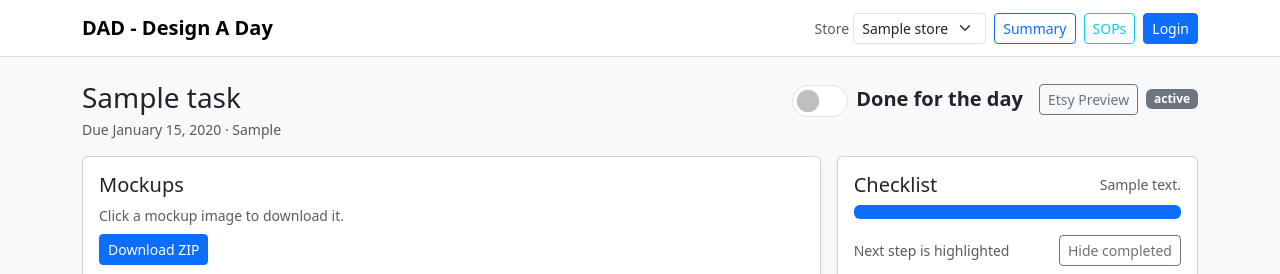
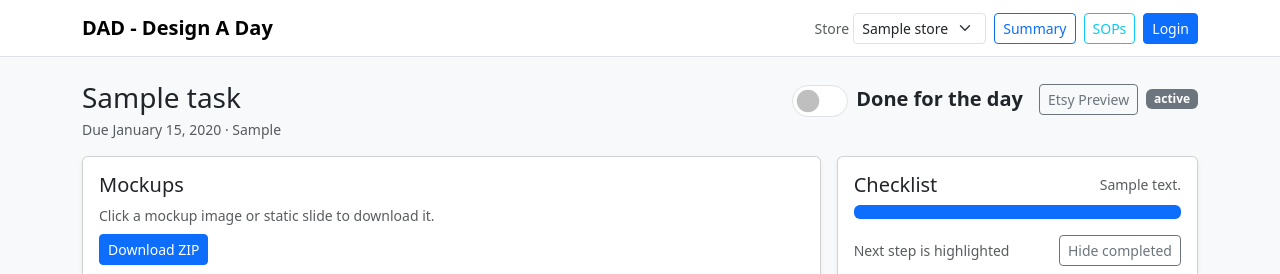
Before and after one commit to Sheepii/DAD, a Django app: template handoff/templates/handoff/task_detail.html in a window 1280 px wide. Shown: the top 274 px of the page. Run offline with Django 5.2, Linux system fonts and the light colour scheme; the template is opened without the code that fills it: most values are stand-ins (such as "Sample title", 1, 10 or a date in 2020); some libraries are stand-ins or nearby versions.

Commit message:
fixed layout

```diff
--- a/handoff/templates/handoff/_mockups_panel.html
+++ b/handoff/templates/handoff/_mockups_panel.html
@@ -2,7 +2,7 @@
 <div id="mockups-panel">
   <h5 class="card-title">Mockups</h5>
   <div class="text-muted small mb-2">
-    Click a mockup image to download it.
+    Click a mockup image or static slide to download it.
   </div>
   <div class="mb-3">
     <a
@@ -22,12 +22,6 @@
         {% endwith %}
       </div>
     {% endfor %}
-  </div>
-
-  {% if zip_extras %}
-    <hr class="my-3" />
-    <h6 class="mb-2">Included In ZIP (not generated mockups)</h6>
-    <div class="row g-2">
     {% for extra in zip_extras %}
       <div class="col-6 col-md-4 col-lg-3">
         <div class="border rounded p-2 h-100">
@@ -57,12 +51,14 @@
           {% endif %}
           <div class="small fw-semibold">{{ extra.label }}</div>
           <div class="text-muted small">{{ extra.filename }}</div>
+          <div class="small">
+            <span class="badge bg-secondary">Static</span>
             {% if not extra.include_in_mockup_zip %}
-              <div class="text-warning small">Visible only (not included in ZIP)</div>
+              <span class="badge bg-warning text-dark">Visible only</span>
             {% endif %}
+          </div>
         </div>
       </div>
     {% endfor %}
   </div>
-  {% endif %}
 </div>
```
Lines whose indentation alone changed are shown as unchanged.
